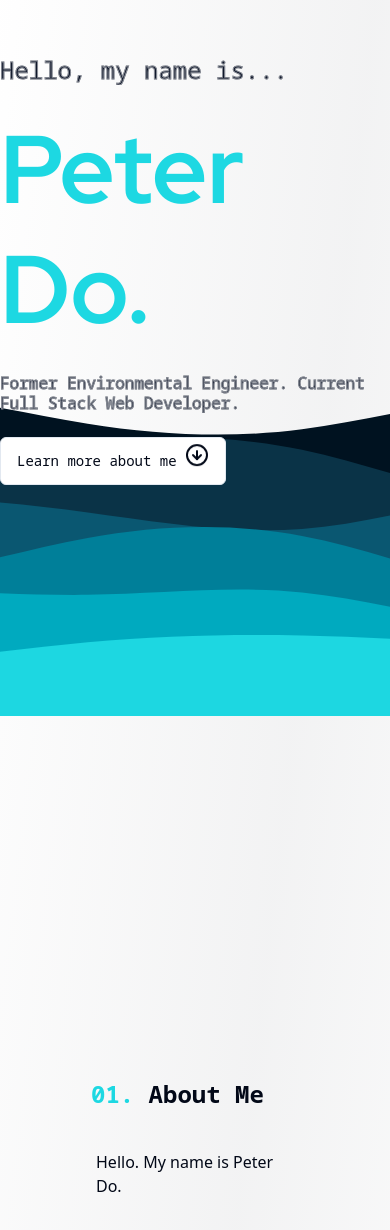
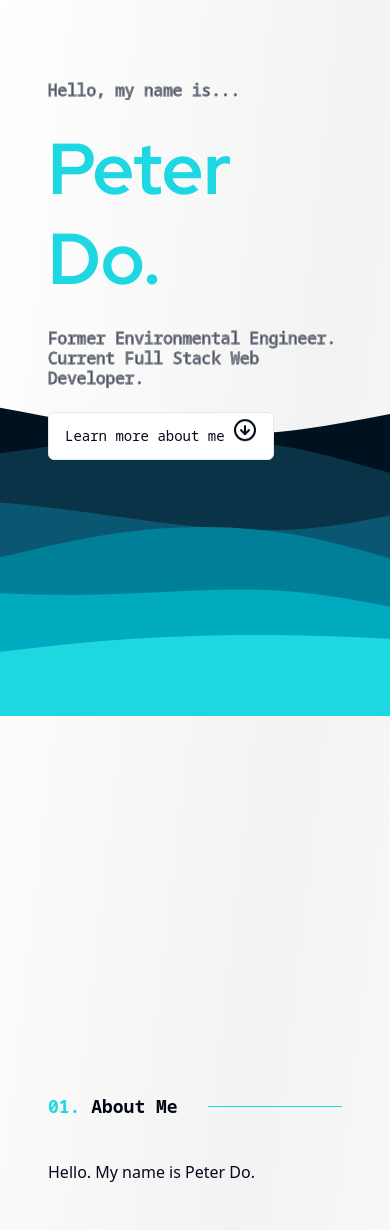
Before and after one commit to Nogiback/Personal-Portfolio-v2, a React (Vite) app: page / in a window 390 px wide. Shown: the part 128-1358 px from the top of the page. Built offline with nearby package versions, Linux system fonts and the light colour scheme; what tailwindcss-debug-screens would draw is missing.

Commit message:
Adding responsiveness to sections, minor style changes

```diff
--- a/index.html
+++ b/index.html
@@ -3,7 +3,7 @@
   <head>
     <meta charset="UTF-8" />
     <meta name="viewport" content="width=device-width, initial-scale=1.0" />
-    <title>Nogiback | Fullstack Web Developer</title>
+    <title>Peter Do | Full Stack Web Developer</title>
   </head>
   <body>
     <div id="root"></div>
--- a/src/App.tsx
+++ b/src/App.tsx
@@ -1,6 +1,5 @@
 import About from './components/About';
 import Contact from './components/Contact';
-import Footer from './components/Footer';
 import Hero from './components/Hero';
 import Projects from './components/Projects';
 
@@ -11,7 +10,6 @@ export default function App() {
       <About />
       <Projects />
       <Contact />
-      <Footer />
     </div>
   );
 }
--- a/src/components/About.tsx
+++ b/src/components/About.tsx
@@ -1,14 +1,12 @@
-import React from 'react';
-
 export default function About() {
   return (
     <div
       id='About'
-      className='flex h-screen w-full items-center justify-center px-24'
+      className='flex h-screen w-full items-center justify-center px-12 sm:px-24'
     >
       <div className='flex w-full flex-col gap-6'>
         <div className='flex w-full items-center justify-center pb-4 after:relative after:ml-4 after:block after:h-[1px] after:w-full after:bg-accent after:content-[""]'>
-          <h2 className='font-secondary min-w-48 text-2xl font-bold'>
+          <h2 className='font-secondary min-w-36 text-lg font-bold sm:min-w-48 sm:text-2xl'>
             <span className='text-accent'>01.</span> About Me
           </h2>
         </div>
--- a/src/components/Contact.tsx
+++ b/src/components/Contact.tsx
@@ -1,19 +1,20 @@
-import React from 'react';
-
 export default function Contact() {
   return (
     <div
       id='Contact'
-      className='flex h-screen w-full items-center justify-center px-24'
+      className='relative flex h-screen w-full items-center justify-center bg-[url("./assets/hero-bg.svg")] bg-cover bg-center px-12 sm:px-24'
     >
       <div className='flex w-full flex-col gap-6'>
         <div className='flex w-full items-center justify-center pb-4 after:relative after:ml-4 after:block after:h-[1px] after:w-full after:bg-accent after:content-[""]'>
-          <h2 className='font-secondary min-w-48 text-2xl font-bold'>
+          <h2 className='font-secondary min-w-36 text-lg font-bold sm:min-w-48 sm:text-2xl'>
             <span className='text-accent'>03.</span> Contact
           </h2>
         </div>
         <p>Contact Me</p>
       </div>
+      <p className='font-secondary absolute bottom-10 text-xs text-secondary'>
+        Designed & Built By Peter Do
+      </p>
     </div>
   );
 }
--- a/src/components/Footer.tsx
+++ /dev/null
@@ -1,7 +0,0 @@
-import React from 'react'
-
-export default function Footer() {
-  return (
-    <div className='h-12 flex items-center justify-center'>Footer</div>
-  )
-}
--- a/src/components/Hero.tsx
+++ b/src/components/Hero.tsx
@@ -5,16 +5,16 @@ export default function Hero() {
   return (
     <div
       id='Hero'
-      className='flex h-screen items-center justify-center bg-[url("./assets/hero-bg.svg")] bg-cover bg-center pb-12'
+      className='flex h-screen items-center justify-center bg-[url("./assets/hero-bg.svg")] bg-cover bg-center px-12 pb-12'
     >
       <div className='flex flex-col gap-6 text-left'>
-        <h1 className='text-edge-outline font-secondary relative animate-[fadeAndScroll_1s_forwards_100ms] cursor-default bg-primary bg-clip-text text-2xl font-light leading-tight text-transparent opacity-0'>
+        <h1 className='text-edge-outline font-secondary text-md relative animate-[fadeAndScroll_1s_forwards_100ms] cursor-default bg-primary bg-clip-text font-light leading-tight text-transparent opacity-0 sm:text-2xl'>
           Hello, my name is...
         </h1>
-        <h1 className='font-primary relative animate-[fadeAndScroll_1s_forwards_800ms] cursor-default bg-accent bg-clip-text text-8xl font-bold leading-tight text-transparent opacity-0'>
+        <h1 className='font-primary relative animate-[fadeAndScroll_1s_forwards_800ms] cursor-default bg-accent bg-clip-text text-7xl font-bold leading-tight text-transparent opacity-0 sm:text-8xl'>
           Peter Do.
         </h1>
-        <p className='text-edge-outline font-secondary relative animate-[fadeAndScroll_1s_forwards_1500ms] cursor-default bg-primary bg-clip-text font-extralight leading-tight text-transparent opacity-0'>
+        <p className='text-edge-outline font-secondary text-md relative animate-[fadeAndScroll_1s_forwards_1500ms] cursor-default bg-primary bg-clip-text font-extralight leading-tight text-transparent opacity-0 sm:text-2xl'>
           Former Environmental Engineer. Current Full Stack Web Developer.
         </p>
         <Button
--- a/src/components/Projects.tsx
+++ b/src/components/Projects.tsx
@@ -2,11 +2,11 @@ export default function Projects() {
   return (
     <div
       id='Projects'
-      className='flex h-screen w-full items-center justify-center px-24'
+      className='flex h-screen w-full items-center justify-center px-12 sm:px-24'
     >
       <div className='flex w-full flex-col gap-6'>
         <div className='flex w-full items-center justify-center pb-4 after:relative after:ml-4 after:block after:h-[1px] after:w-full after:bg-accent after:content-[""]'>
-          <h2 className='font-secondary min-w-48 text-2xl font-bold'>
+          <h2 className='font-secondary min-w-36 text-lg font-bold sm:min-w-48 sm:text-2xl'>
             <span className='text-accent'>02.</span> Projects
           </h2>
         </div>
```
